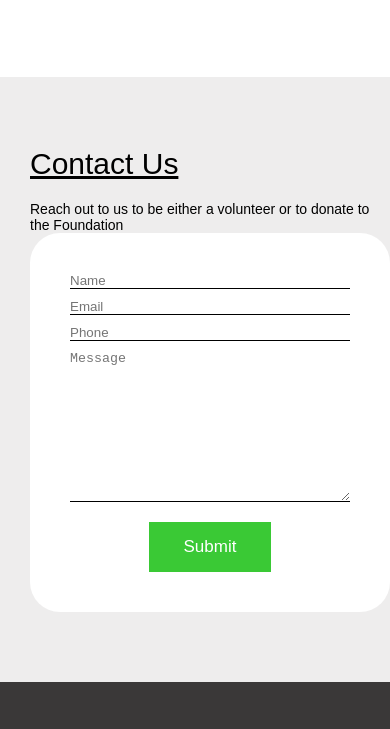
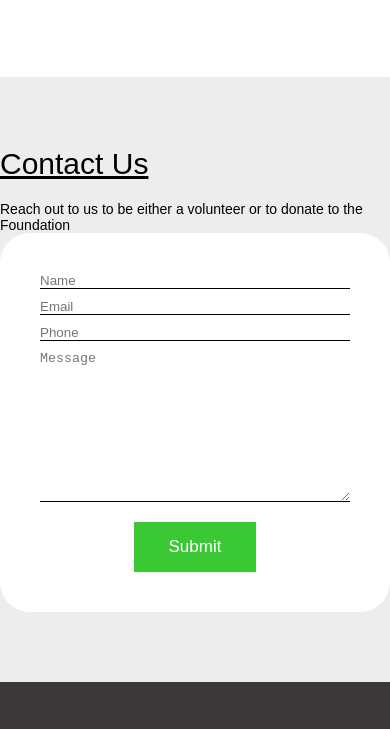
Before and after one commit to DSC-Unilag/ohw-2020-7, a plain HTML site: page index.html in a window 390 px wide. Shown: the part 6215-6944 px from the top of the page. Drawn offline with Linux system fonts and the light colour scheme; a web font is replaced by a local one.

Commit message:
Update style.css

```diff
--- a/css/style.css
+++ b/css/style.css
@@ -504,6 +504,9 @@ button.footer-submit {
   .e form{
     width: 100%;
   }
+.e{
+padding-left: 0px;
+}
 
 }
 
```
